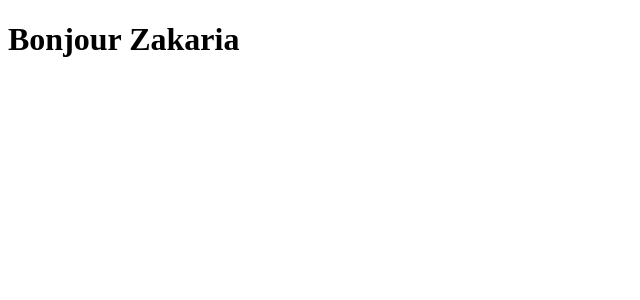
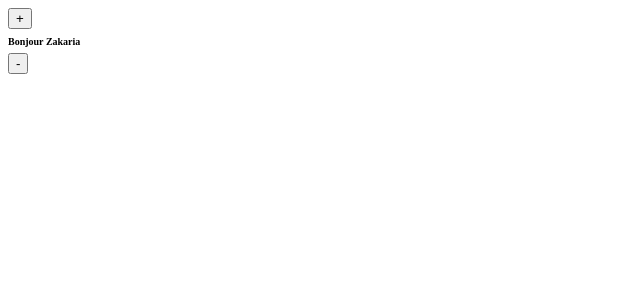
Before and after one commit to Zakaria-zaki/Vue3, a Vue app: page / in a window 1280 px wide. Shown: the top 300 px of the page, without its empty margins (0-640 px from the left). Built offline with nearby package versions, Linux system fonts and the light colour scheme.

Commit message:
la liaison de style

```diff
--- a/src/App.vue
+++ b/src/App.vue
@@ -1,8 +1,19 @@
 <template>
-    <h1>Bonjour Zakaria </h1>
+    <button @click="Add()">+</button>
+    <h1 :style="{
+        fontSize: fontSize + 'px'
+    }">Bonjour Zakaria </h1>
+    <button @click="min()">-</button>
 </template>
 
 <script setup lang="ts">
+import { computed, ref } from 'vue';
+
+const fontSize = ref(10)
+
+const Add = () => fontSize.value += 10
+
+const min = () => fontSize.value -= 10
 </script>
 
 <style scoped>
```
